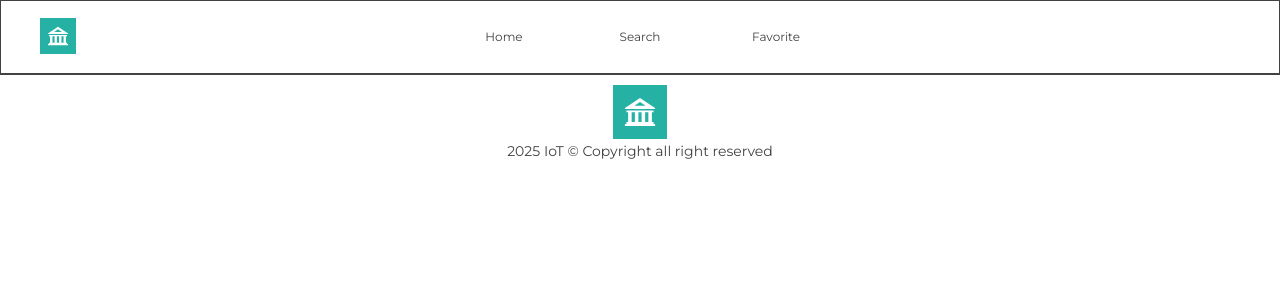
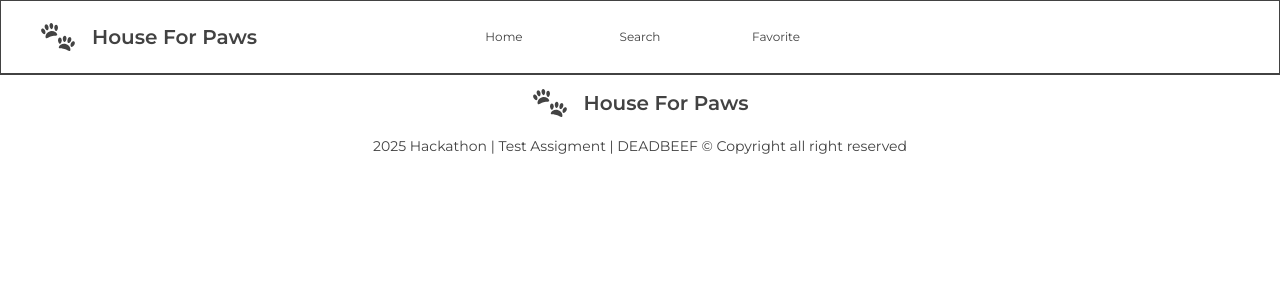
Before and after one commit to x4d47/hackathon2025-test, a React (Vite) app in the folder react-app/: page /cart/success in a window 1280 px wide. Shown: the top 300 px of the page. Built offline with nearby package versions, Linux system fonts and the light colour scheme; no server answers.

Commit message:
Added logo

```diff
--- a/react-app/src/App.jsx
+++ b/react-app/src/App.jsx
@@ -36,7 +36,7 @@ function App() {
 				<LinkButton to="/home" isActive={currentPage}>
 					Home
 				</LinkButton>
-				<LinkButton to="/catalog" isActive={currentPage}>
+				<LinkButton to="/search" isActive={currentPage}>
 					Search
 				</LinkButton>
 				<LinkButton
@@ -49,7 +49,7 @@ function App() {
 			<Routes>
 				<Route path="/" element={<Auth />} />
 				<Route path="/home" element={<Home />} />
-				<Route path="/catalog" element={<Catalog />} />
+				<Route path="/search" element={<Catalog />} />
 				<Route
 					path="/item/:id"
 					element={
--- a/react-app/src/components/Footer/Footer.jsx
+++ b/react-app/src/components/Footer/Footer.jsx
@@ -1,5 +1,6 @@
 import React from "react";
 import "./Footer.css";
+import Logo from "../Logo/Logo";
 
 export default function Footer() {
 	return (
@@ -7,13 +8,14 @@ export default function Footer() {
 			<footer className="footer">
 				<div className="footer-wrapper">
 					<div className="main">
-						<div className="main_logo">
-							<img src="../public/bank.svg" alt="logo" width="54px" />
+						<div className="main_logo margin-btm-sm">
+							<Logo />
 						</div>
 					</div>
 					<div className="copyright">
 						<p className="paragraph">
-							2025 IoT &copy; Copyright all right reserved
+							2025 Hackathon | Test Assigment | DEADBEEF &copy; Copyright all
+							right reserved
 						</p>
 					</div>
 				</div>
--- a/react-app/src/components/Header/Header.jsx
+++ b/react-app/src/components/Header/Header.jsx
@@ -3,13 +3,13 @@ import "./Header.css";
 import Input from "../Input/Input";
 import { SearchContext } from "../../context/Context.jsx";
 
-import React from "react";
 import { useLocation } from "react-router-dom";
 import { useEffect } from "react";
 import { useState } from "react";
 
 import { Link } from "react-router-dom";
 import { useSelector } from "react-redux";
+import Logo from "../Logo/Logo.jsx";
 
 export default function Header({ children, ...props }) {
 	const location = useLocation();
@@ -18,13 +18,13 @@ export default function Header({ children, ...props }) {
 	const [isProfile, setIsProfile] = useState(false);
 
 	const userName = useSelector((state) => state.auth.user.name);
-	const isAuth = useSelector((state) => state.isAuthorizated);
+	// const isAuth = useSelector((state) => state.isAuthorizated);
 
 	const { updateKeyword } = useContext(SearchContext);
 
 	useEffect(() => {
 		setIsSearch(() => {
-			if (currentPath === "catalog") {
+			if (currentPath === "search") {
 				return true;
 			} else {
 				return false;
@@ -48,9 +48,7 @@ export default function Header({ children, ...props }) {
 	return (
 		<header className="header" {...props}>
 			<div className="header-wrapper container">
-				<Link to="/home">
-					<img src="../public/bank.svg" alt="logo" width="36px" />
-				</Link>
+				<Logo />
 				<ul className="links">{children}</ul>
 				{isSearch && (
 					<Input
--- /dev/null
+++ b/react-app/src/components/Logo/Logo.css
@@ -0,0 +1,16 @@
+.logo__container {
+	display: flex;
+	align-items: center;
+	justify-content: center;
+	gap: 1.6rem;
+}
+
+.logo__wrapper a {
+	text-decoration: none;
+}
+
+.logo__text {
+	font-size: 2rem;
+	font-weight: 600;
+	color: var(--black);
+}
--- /dev/null
+++ b/react-app/src/components/Logo/Logo.jsx
@@ -0,0 +1,15 @@
+import { Link } from "react-router-dom";
+import "./Logo.css";
+
+export default function Logo({ className }) {
+	return (
+		<div className={`logo__wrapper ${className}`}>
+			<Link to="/home">
+				<div className="logo__container">
+					<img src="../public/paws.svg" alt="logo" width="36px" />
+					<span className="logo__text">House For Paws</span>
+				</div>
+			</Link>
+		</div>
+	);
+}
```
Also changed, not shown: react-app/public/paws.svg (added).
